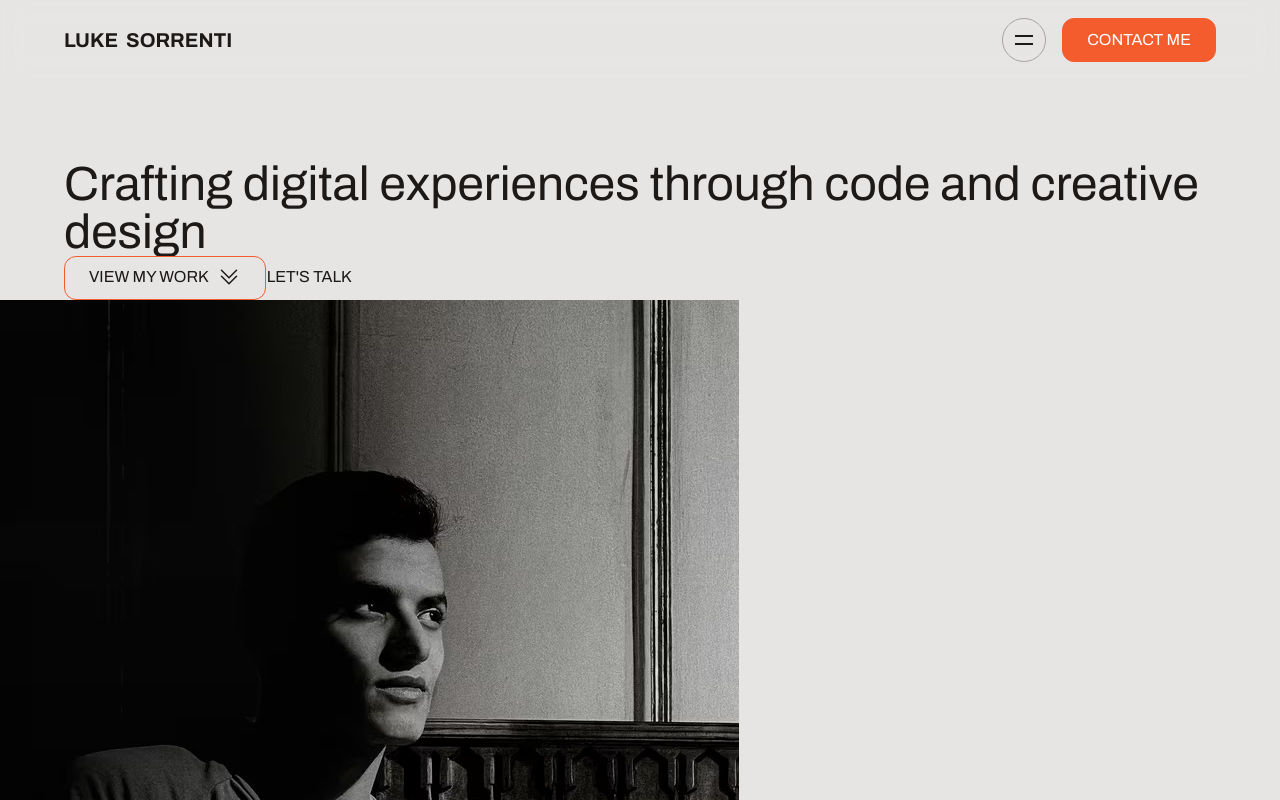
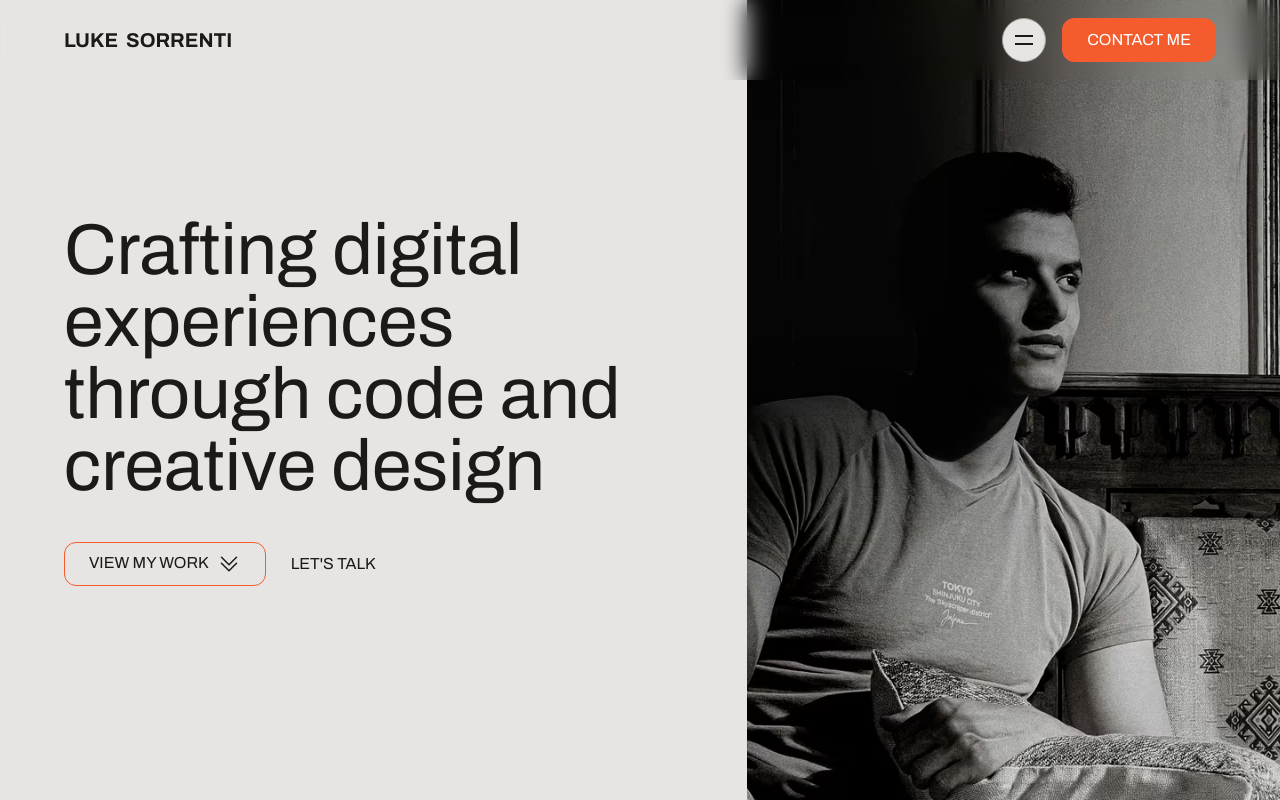
Before and after one commit to LRSORRENTI/Rustling-Oaks-Golf-Course, a Next.js app: page / in a window 1280 px wide. Shown: the top 800 px of the page. Built offline with nearby package versions, Linux system fonts and the light colour scheme.

Commit message:
finished hero section

```diff
--- a/src/sections/Header.tsx
+++ b/src/sections/Header.tsx
@@ -35,7 +35,7 @@
             <a href="/"><span className="text-xl font-bold uppercase">Luke&nbsp; Sorrenti</span></a>
             </div>
           <div className="flex items-center gap-4">
-            <div className="size-11 border border-stone-400 rounded-full  inline-flex items-center justify-center">
+            <div className="size-11 border border-stone-400 rounded-full  inline-flex items-center justify-center bg-stone-200">
             <svg width="24" height="24" viewBox="0 0 24 24" fill="none" xmlns="http://www.w3.org/2000/svg">
                 <rect x="3" y="15" width="18" height="2" fill="currentColor" />
                 <rect x="3" y="7" width="18" height="2" fill="currentColor" />
--- a/src/sections/Hero.tsx
+++ b/src/sections/Hero.tsx
@@ -6,12 +6,15 @@
 
 const Hero: FC = () => {
   return <section>
-        <div className="container !max-w-full ">
-          <h1 className="text-5xl mt-40 ">
+    <div className="grid md:grid-cols-12 md:h-screen items-stretch">
+      <div className="md:col-span-7 flex flex-col justify-center">
+      <div className="container !max-w-full ">
+          <h1 className="text-5xl md:text-6xl lg:text-7xl mt-40 md:mt-0">
             Crafting digital experiences through code and creative design
           </h1>
+          <div className="flex flex-col md:flex-row md:items-center mt-10 items-start gap-6">
           <Button variant="secondary" iconAfter={
-            <svg xmlns="http://www.w3.org/2000/svg" fill="none" viewBox="0 0 24 24" strokeWidth="1.5" stroke="currentColor" className="size-6 mt-2">
+            <svg xmlns="http://www.w3.org/2000/svg" fill="none" viewBox="0 0 24 24" strokeWidth="1.5" stroke="currentColor" className="size-6 mt-[0.56rem]">
             <path strokeLinecap="round" strokeLinejoin="round" d="m4.5 5.25 7.5 7.5 7.5-7.5m-15 6 7.5 7.5 7.5-7.5" />
             </svg>
           }>
@@ -21,9 +24,14 @@
             Let's Talk
           </Button>
         </div>
-        <div>
-          <Image src={heroImage} alt="My portrait"/>
         </div>
+      </div>
+      <div className="md:col-span-5">
+      <div className="mt-20 md:mt-0 md:h-full">
+          <Image src={heroImage} alt="My portrait" className="size-full object-cover"/>
+        </div>
+      </div>
+    </div>
   </section>
 };
 
```
